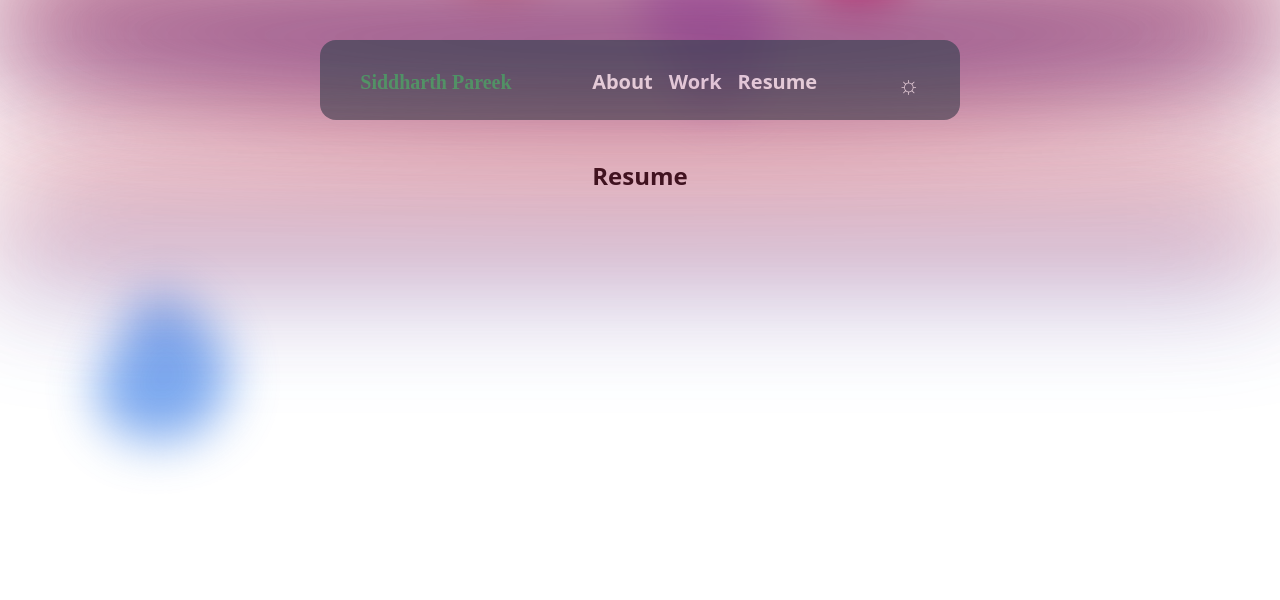
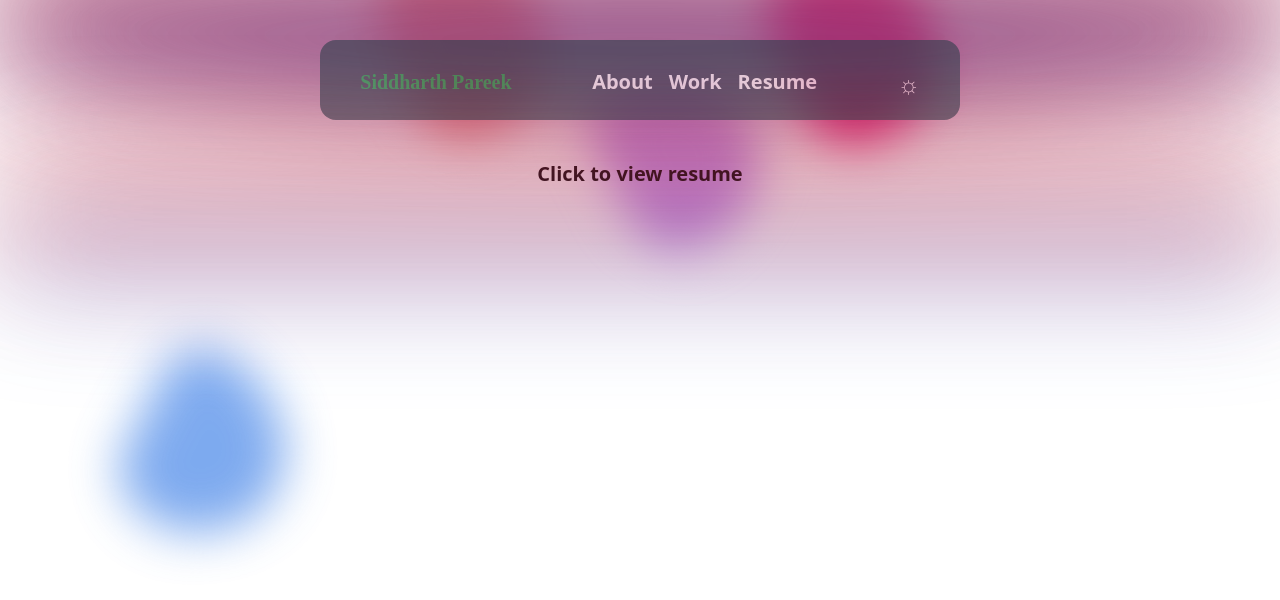
Before and after one commit to Conormcgregor333/Portfolio-website, a React (Vite) app in the folder app/: page /resume in a window 1280 px wide. Shown: the top 600 px of the page. Built offline with nearby package versions, Linux system fonts and the light colour scheme; a web font is replaced by a local one.

Commit message:
Added some CSS

```diff
--- a/app/src/App.css
+++ b/app/src/App.css
@@ -42,8 +42,8 @@
   }
 }
 .svgStyle {
-  width: 20rem;
-  height: 20rem;
+  width: 25rem;
+  height: 25rem;
 }
 @media screen and (max-width: 750px) {
   .svgStyle {
@@ -65,12 +65,12 @@
   transform: translate(-50%, -50%);
 }
 .nav2 {
-  left: 50%;
+/*   left: 50%;
   top: 23%;
-  transform: translate(-50%, -50%);
- /* animation-name: dropdown;
+  transform: translate(-50%, -50%); */
+  animation-name: dropdown;
 animation-duration: 1s;
-animation-iteration-count: 1; */
+animation-iteration-count: 1;
 }
 @keyframes dropdown {
   0%{
--- a/app/src/App.jsx
+++ b/app/src/App.jsx
@@ -21,12 +21,12 @@ function App() {
     setTheme("light");
     localStorage.setItem("theme", "light");
   }
-  localStorage.getItem("theme") == "dark"
+   localStorage.getItem("theme") == "dark"
     ? (document.body.style.backgroundColor = "black")
     : (document.body.style.backgroundColor = "white");
   return (
     <context.Provider>
-      <div>
+      <div >
         <div className=" absolute  h-32 bg-red-600 top-grad blur-3xl "></div>
         <div className=" absolute  h-14 bg-blue-600 top-grad2 blur-3xl "></div>
 
@@ -182,8 +182,8 @@ function App() {
           <div
             className={
               localStorage.getItem("theme") == "dark"
-                ? "block nav2 fixed sm:hidden md:hidden xl:hidden 2xl:hidden bg-gray-700 w-2/3 sm:w-2/3 md:w-2/3 xl:w-1/2 rounded-xl h-28    text-white"
-                : "block nav2 fixed sm:hidden md:hidden xl:hidden 2xl:hidden bg-gray-200 w-2/3 sm:w-2/3 md:w-2/3 xl:w-1/2 rounded-xl h-28  "
+                ? "block mx-auto mt-36 sm:hidden md:hidden xl:hidden 2xl:hidden bg-gray-700 w-2/3 sm:w-2/3 md:w-2/3 xl:w-1/2 rounded-xl h-28    text-white"
+                : "block mx-auto mt-36 sm:hidden md:hidden xl:hidden 2xl:hidden bg-gray-200 w-2/3 sm:w-2/3 md:w-2/3 xl:w-1/2 rounded-xl h-28  "
             }
           >
             <div  onClick={() => {
@@ -206,7 +206,7 @@ function App() {
             </div>
           </div>
         ) : null}
-         <div className="translate-y-52 container absolute   top-0 -z-50">
+         <div className="translate-y-60 container absolute   top-0 -z-50">
           <div className="circle">
             <svg
               className="blur-xl svgStyle "
--- a/app/src/tech.jsx
+++ b/app/src/tech.jsx
@@ -1,3 +1,3 @@
 export default function Tech() {
-  return <p className="font-bold text-center text-2xl mt-40">Resume</p>;
+  return <a href="https://amaranth-joelly-62.tiiny.site" target="_blank" className={localStorage.getItem("theme")=="dark"?"block text-white  hover:text-orange-600 font-bold text-center text-xl mt-40":"block hover:text-orange-600 font-bold text-center text-xl mt-40"}>Click to view resume</a>;
 }
```
